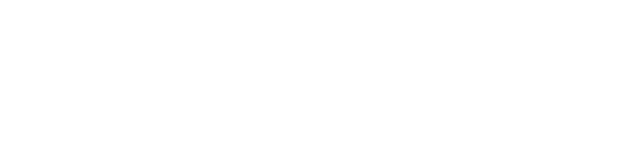
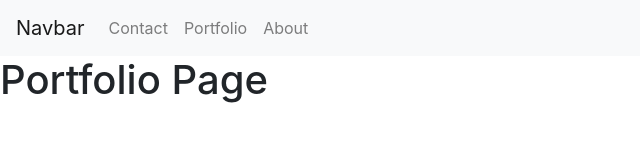
Before and after one commit to Michael-Veiga/bootstrap-portfolio, a plain HTML site: page portfolio.html in a window 1280 px wide. Shown: the whole page, without its empty margins (0-640 px from the left). Drawn offline with nearby package versions, Linux system fonts and the light colour scheme.

Commit message:
linked pages together

```diff
--- a/portfolio.html
+++ b/portfolio.html
@@ -5,10 +5,32 @@
     <meta charset="UTF-8">
     <meta name="viewport" content="width=device-width, initial-scale=1.0">
     <title>Document</title>
+
+    <link rel="stylesheet" href="https://stackpath.bootstrapcdn.com/bootstrap/4.4.1/css/bootstrap.min.css"
+        integrity="sha384-Vkoo8x4CGsO3+Hhxv8T/Q5PaXtkKtu6ug5TOeNV6gBiFeWPGFN9MuhOf23Q9Ifjh" crossorigin="anonymous">
+
+    <link rel="stylesheet" href="assets/images/css/style.css">
 </head>
 
 <body>
 
+    <nav class="navbar navbar-expand-lg navbar-light bg-light">
+        <a class="navbar-brand" href="#">Navbar</a>
+        <button class="navbar-toggler" type="button" data-toggle="collapse" data-target="#navbarNavAltMarkup"
+            aria-controls="navbarNavAltMarkup" aria-expanded="false" aria-label="Toggle navigation">
+            <span class="navbar-toggler-icon"></span>
+        </button>
+        <div class="collapse navbar-collapse" id="navbarNavAltMarkup">
+            <div class="navbar-nav">
+                <a class="nav-item nav-link" href="contact.html">Contact</a>
+                <a class="nav-item nav-link" href="portfolio.html">Portfolio</a>
+                <a class="nav-item nav-link" href="index.html">About</a>
+            </div>
+        </div>
+    </nav>
+
+    <h1>Portfolio Page</h1>
+
 </body>
 
 </html>
```
Also changed, not shown: contact.html (+21 -0 lines), index.html (+23 -1 lines).
